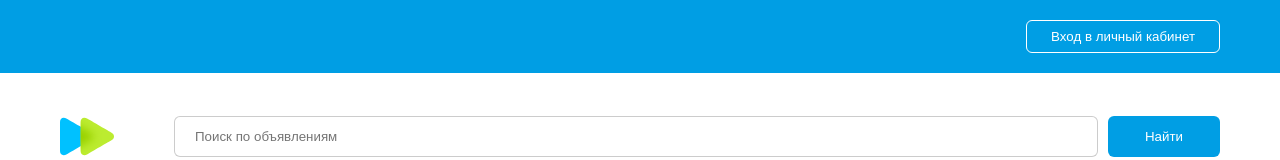
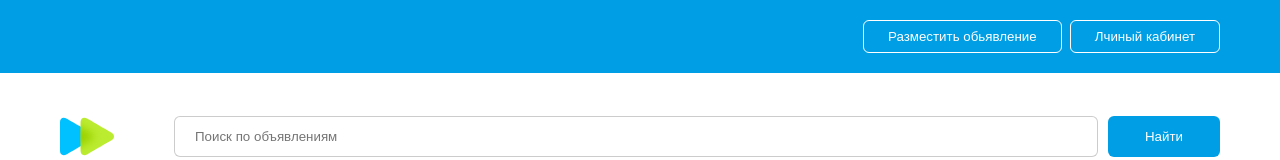
Before and after one commit to michael-leonov/sky-avito, a React (Create React App) app: page / in a window 1280 px wide. Shown: the top 160 px of the page. Built offline with nearby package versions, Linux system fonts and the light colour scheme.

Commit message:
add header buttons depending on authification

```diff
--- a/src/components/header/index.jsx
+++ b/src/components/header/index.jsx
@@ -4,14 +4,23 @@ import * as S from './styles';
 import HeaderButton from './header-button';
 import { StyledContainer } from '../../global-styles';
 
-function Header() {
+function Header({ isAuth }) {
   return (
     <S.Header>
       <StyledContainer>
         <S.HeaderInner>
-          <Link to="/profile">
-            <HeaderButton>Вход в личный кабинет</HeaderButton>
-          </Link>
+          {isAuth ? (
+            <Link to="/profile">
+              <HeaderButton>Вход в личный кабинет</HeaderButton>
+            </Link>
+          ) : (
+            <S.HeaderAuthButtons>
+              <HeaderButton>Разместить обьявление</HeaderButton>
+              <Link to="profile">
+                <HeaderButton>Лчиный кабинет</HeaderButton>
+              </Link>
+            </S.HeaderAuthButtons>
+          )}
         </S.HeaderInner>
       </StyledContainer>
     </S.Header>
--- a/src/components/header/styles.js
+++ b/src/components/header/styles.js
@@ -10,3 +10,8 @@ export const HeaderInner = styled.div`
   display: flex;
   justify-content: end;
 `;
+
+export const HeaderAuthButtons = styled.div`
+  display: flex;
+  column-gap: 8px;
+`;
```
